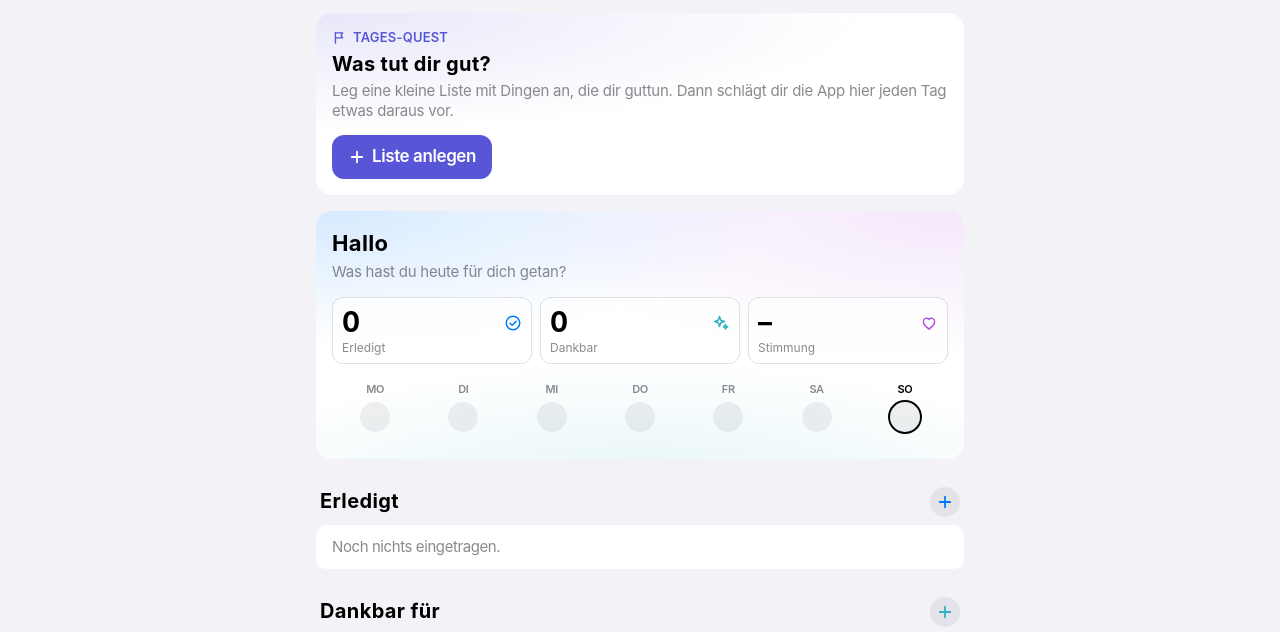
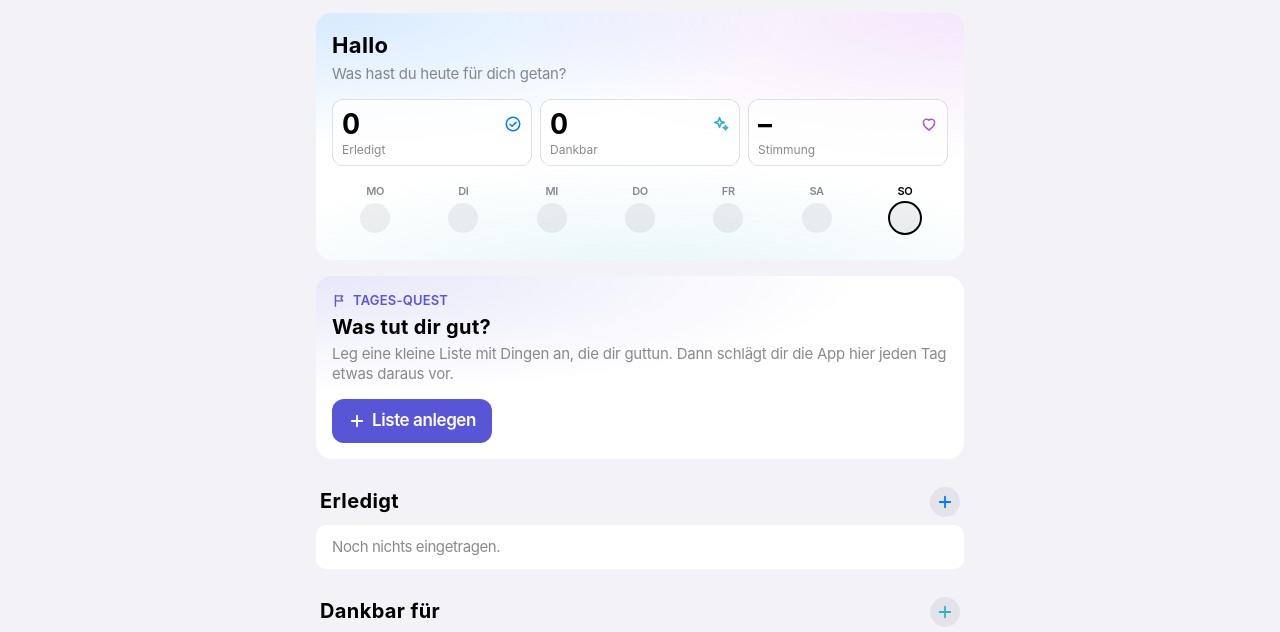
Before and after one commit to ole4791/Wellbeing-App, a plain HTML site: page index.html in a window 1280 px wide. Shown: the part 82-714 px from the top of the page. Drawn offline with Linux system fonts and the light colour scheme.

Commit message:
Startseite: Tageskarte oben, Tages-Quest darunter
Co-Authored-By: Claude Opus 5.5 <noreply@anthropic.com>
Claude-Session: https://claude.ai/code/session_01TCVeVTqqTYRbDfRgoMbma6

```diff
--- a/index.html
+++ b/index.html
@@ -699,7 +699,7 @@ const chevron = () => icon('chevron', 14, 2.6);
 // --- Heute ---
 function renderToday() {
   const k = dateKey();
-  let html = `<p class="date-sub">${esc(fmtDayLong(k))}</p>` + renderQuestCard() + renderHero(k);
+  let html = `<p class="date-sub">${esc(fmtDayLong(k))}</p>` + renderHero(k) + renderQuestCard();
   const entries = data.dones.length + data.checkins.length;
   const lb = data.settings.lastBackup;
   if (entries >= 10 && (!lb || daysSince(lb) >= 14)) {
```
